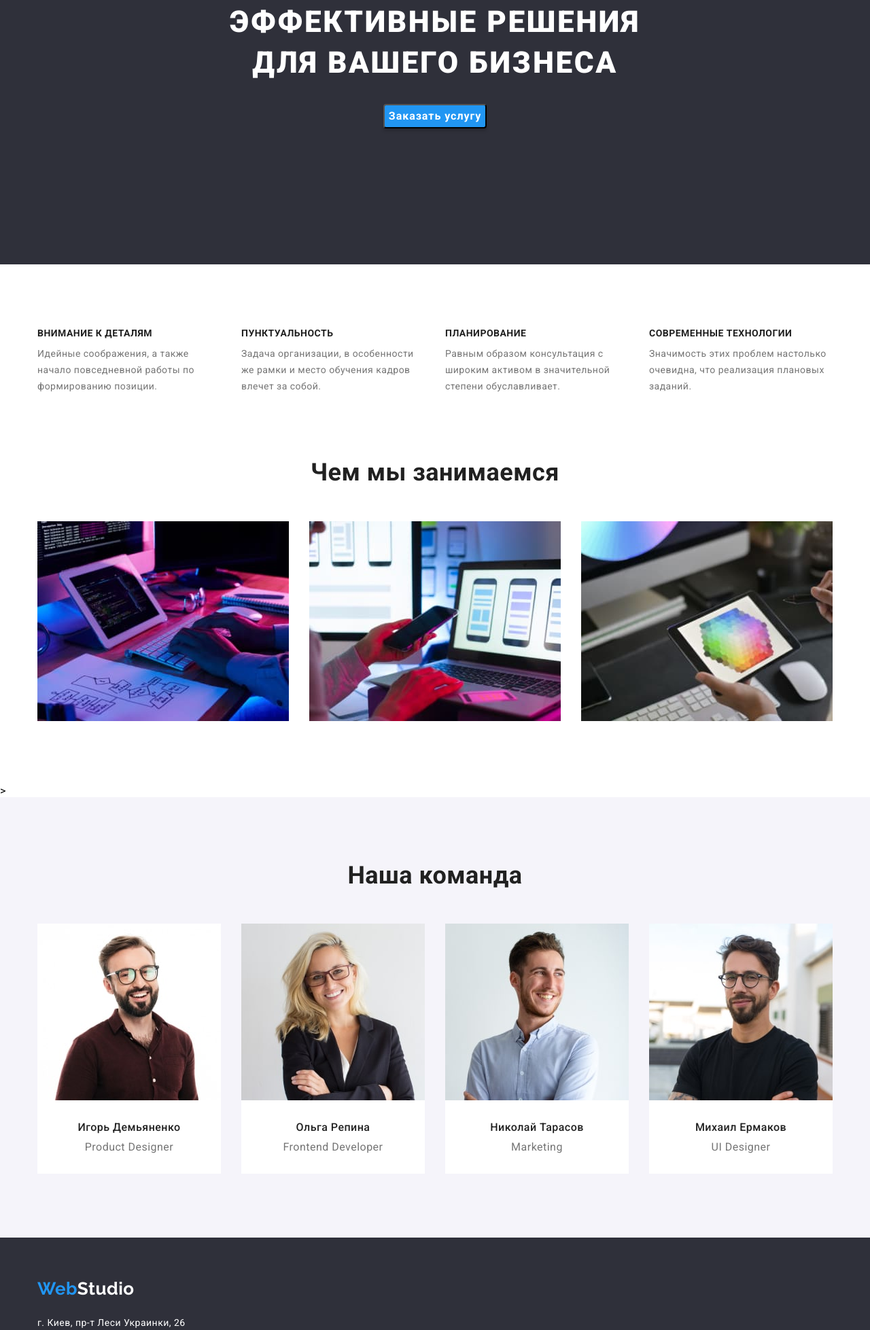
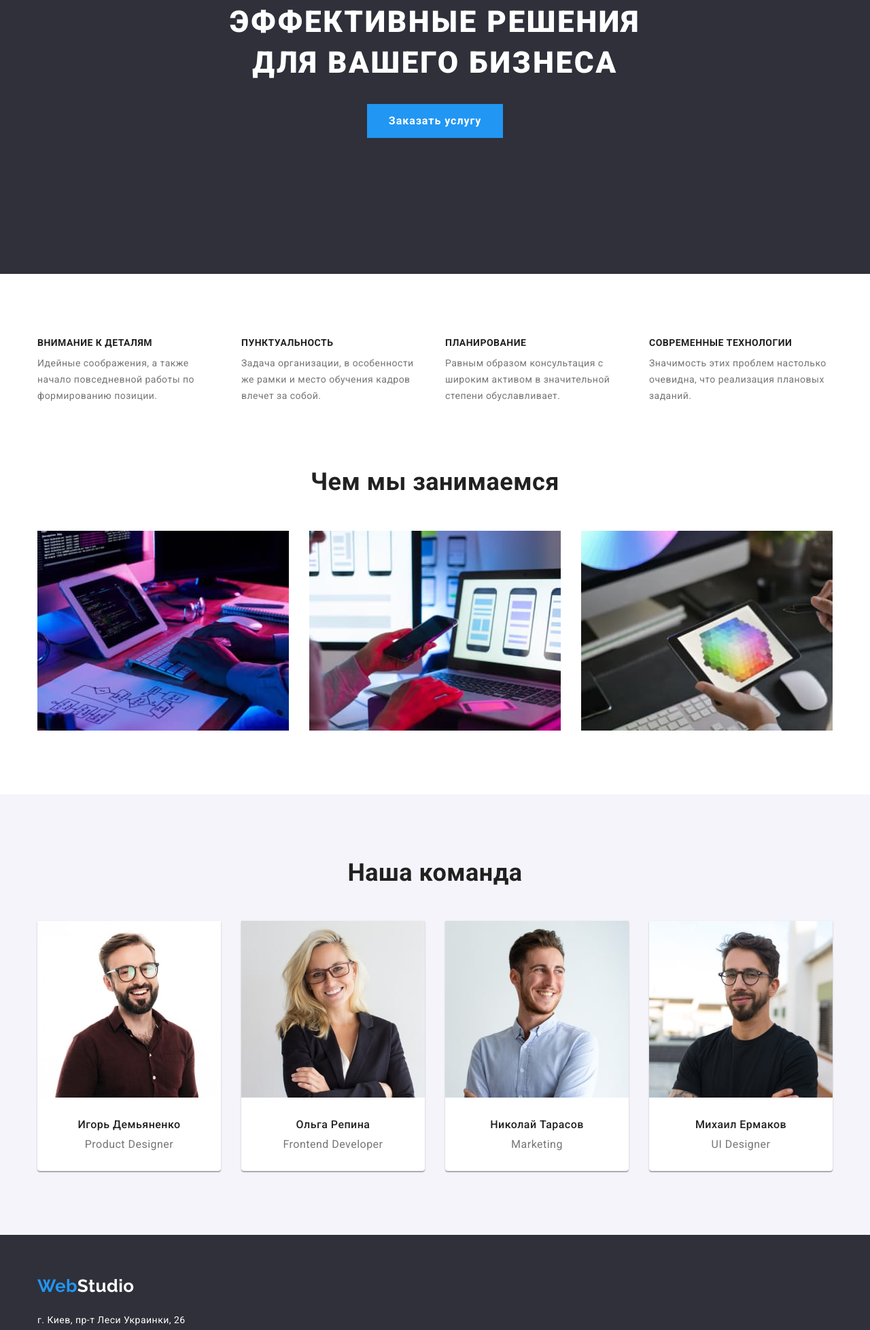
Before and after one commit to asunta13/goit-markup-hw-03, a plain HTML site: page index.html in a window 1280 px wide. Shown: the part 278-2235 px from the top of the page at 68% size. Drawn offline with nearby package versions, Linux system fonts and the light colour scheme.

Commit message:
corrected homework

```diff
--- a/css/styles.css
+++ b/css/styles.css
@@ -23,6 +23,8 @@ ol {
 }
 img {
 	display: block;
+	width: 100%;
+	height: auto;
 }
 .container {
 	width: 1200px;
@@ -68,7 +70,6 @@ body {
 	padding-top: 24px;
 	padding-bottom: 25px;
 	margin-right: 93px;
-
 	font-family: "Raleway", sans-serif;
 	font-weight: 700;
 	font-size: 26px;
@@ -154,15 +155,18 @@ body {
 }
 
 .hero-title {
+	margin: 0 auto;
 	margin-bottom: 30px;
 	font-weight: 900;
 	font-size: 44px;
+	width: 696px;
 	line-height: 1.36;
 	letter-spacing: 0.06em;
 	text-transform: uppercase;
 	color: #ffffff;
 }
 .hero-btn {
+	padding: 10px 32px;
 	font-family: inherit;
 	font-weight: 700;
 	font-size: 16px;
@@ -170,20 +174,24 @@ body {
 	letter-spacing: 0.06em;
 	color: #ffffff;
 	background: var(--accent-color);
-	box-shadow: 0px 4px 4px rgba(0, 0, 0, 0.15);
-	border-radius: 4px;
 	cursor: pointer;
+	border-style: none;
 }
 .hero-btn:hover,
 .hero-btn:focus {
 	background: #188ce8;
 }
+.section {
+	padding-top: 94px;
+	padding-bottom: 94px;
+}
+.features.section {
+	padding-bottom: 0px;
+}
 .features-list {
 	display: flex;
-	padding-top: 94px;
 	margin-right: -30px;
 }
-
 .features-item {
 	flex-basis: calc(100% / 4 - 30px);
 	margin-right: 30px;
@@ -208,11 +216,7 @@ body {
 	line-height: 1.71;
 	color: var(--add-color);
 }
-
-.job {
-}
 .job-title {
-	padding-top: 94px;
 	margin-bottom: 50px;
 	text-align: center;
 }
@@ -225,7 +229,6 @@ body {
 }
 
 .job-list {
-	padding-bottom: 94px;
 	display: flex;
 	margin-right: -30px;
 }
@@ -240,8 +243,6 @@ body {
 } */
 
 .team {
-	padding-top: 94px;
-	padding-bottom: 94px;
 	background: var(--add-bckgrnd-clr);
 }
 
@@ -259,14 +260,20 @@ body {
 	background: var(--background-clr);
 	flex-basis: calc(100% / 4 - 30px);
 	margin-right: 30px;
+	box-shadow: 0px 1px 3px rgba(0, 0, 0, 0.12), 0px 1px 1px rgba(0, 0, 0, 0.14),
+		0px 2px 1px rgba(0, 0, 0, 0.2);
+	border-radius: 0px 0px 4px 4px;
 }
 
 /* .team-item:not(:last-child) {
 	margin-right: 30px;
 } */
 
+.team-details {
+	padding-top: 30px;
+	padding-bottom: 30px;
+}
 .team-name {
-	margin-top: 30px;
 	margin-bottom: 10px;
 	font-weight: 500;
 	font-size: 16px;
@@ -276,7 +283,6 @@ body {
 }
 
 .team-position {
-	padding-bottom: 30px;
 	font-weight: 400;
 	font-size: 16px;
 	line-height: 1.19;
@@ -289,14 +295,14 @@ body {
 	padding-top: 60px;
 	padding-bottom: 60px;
 }
+.footer-logo {
+	display: block;
+	padding: 0px;
+	margin-bottom: 20px;
+}
 .footer-logo-part {
 	color: #ffffff;
 }
-
-.address {
-	margin-top: 20px;
-}
-
 .googlemap {
 	font-weight: 400;
 	font-size: 14px;
@@ -339,8 +345,7 @@ body {
 /* ---------------ПОРТФОЛИО--------------- */
 
 .filters-list {
-	padding-top: 94px;
-	padding-bottom: 94px;
+	margin-bottom: 50px;
 	display: flex;
 	justify-content: center;
 }
@@ -356,9 +361,9 @@ body {
 	line-height: 1.62;
 	color: var(--main-color);
 	background: var(--add-bckgrnd-clr);
-	border-radius: 4px;
 	cursor: pointer;
 	padding: 6px 22px;
+	border-style: none;
 }
 .filters-btn:hover,
 .filters-btn:focus {
@@ -384,7 +389,6 @@ body {
 
 .examples-title {
 	margin-bottom: 4px;
-	padding-left: 24px;
 	font-weight: 700;
 	font-size: 18px;
 	line-height: 2;
@@ -394,8 +398,6 @@ body {
 }
 
 .examples-text {
-	margin-bottom: 20px;
-	padding-left: 24px;
 	font-weight: 400;
 	font-size: 16px;
 	line-height: 1.88;
@@ -405,6 +407,8 @@ body {
 }
 .area-border {
 	padding-top: 20px;
+	padding-bottom: 20px;
+	padding-left: 24px;
 	border: 1px solid #eeeeee;
 	border-top: 0;
 }
--- a/index.html
+++ b/index.html
@@ -55,10 +55,10 @@
 		</header>
 		<main>
 			<section class="hero">
-				<h1 class="hero-title">Эффективные решения <br />для вашего бизнеса</h1>
+				<h1 class="hero-title">Эффективные решения для вашего бизнеса</h1>
 				<button type="button" class="hero-btn">Заказать услугу</button>
 			</section>
-			<section>
+			<section class="features section">
 				<div class="container">
 					<h2 class="visually-hidden">Особенности</h2>
 					<ul class="features-list list">
@@ -93,7 +93,7 @@
 					</ul>
 				</div>
 			</section>
-			<section class="job">
+			<section class="job section">
 				<div class="container">
 					<h2 class="job-title">Чем мы занимаемся</h2>
 					<ul class="job-list list">
@@ -123,9 +123,8 @@
 						</li>
 					</ul>
 				</div>
-				>
 			</section>
-			<section class="team">
+			<section class="team section">
 				<div class="container">
 					<h2 class="team-title">Наша команда</h2>
 					<ul class="team-list list">
@@ -136,8 +135,10 @@
 								width="270"
 								height="260"
 							/>
+							<div class="team-details">
 								<h3 class="team-name">Игорь Демьяненко</h3>
 								<p class="team-position">Product Designer</p>
+							</div>
 						</li>
 						<li class="team-item">
 							<img
@@ -146,8 +147,10 @@
 								width="270"
 								height="260"
 							/>
+							<div class="team-details">
 								<h3 class="team-name">Ольга Репина</h3>
 								<p class="team-position">Frontend Developer</p>
+							</div>
 						</li>
 						<li class="team-item">
 							<img
@@ -156,8 +159,10 @@
 								width="270"
 								height="260"
 							/>
+							<div class="team-details">
 								<h3 class="team-name">Николай Тарасов</h3>
 								<p class="team-position">Marketing</p>
+							</div>
 						</li>
 						<li class="team-item">
 							<img
@@ -166,8 +171,10 @@
 								width="270"
 								height="260"
 							/>
+							<div class="team-details">
 								<h3 class="team-name">Михаил Ермаков</h3>
 								<p class="team-position">UI Designer</p>
+							</div>
 						</li>
 					</ul>
 				</div>
@@ -175,7 +182,7 @@
 		</main>
 		<footer class="footer">
 			<div class="container">
-				<a class="logo link" href="/">
+				<a class="logo link footer-logo" href="/">
 					Web<span class="footer-logo-part">Studio</span>
 				</a>
 				<address class="address">
```
Also changed, not shown: portfolio.html (+2 -2 lines). Lines whose indentation alone changed are shown as unchanged.
